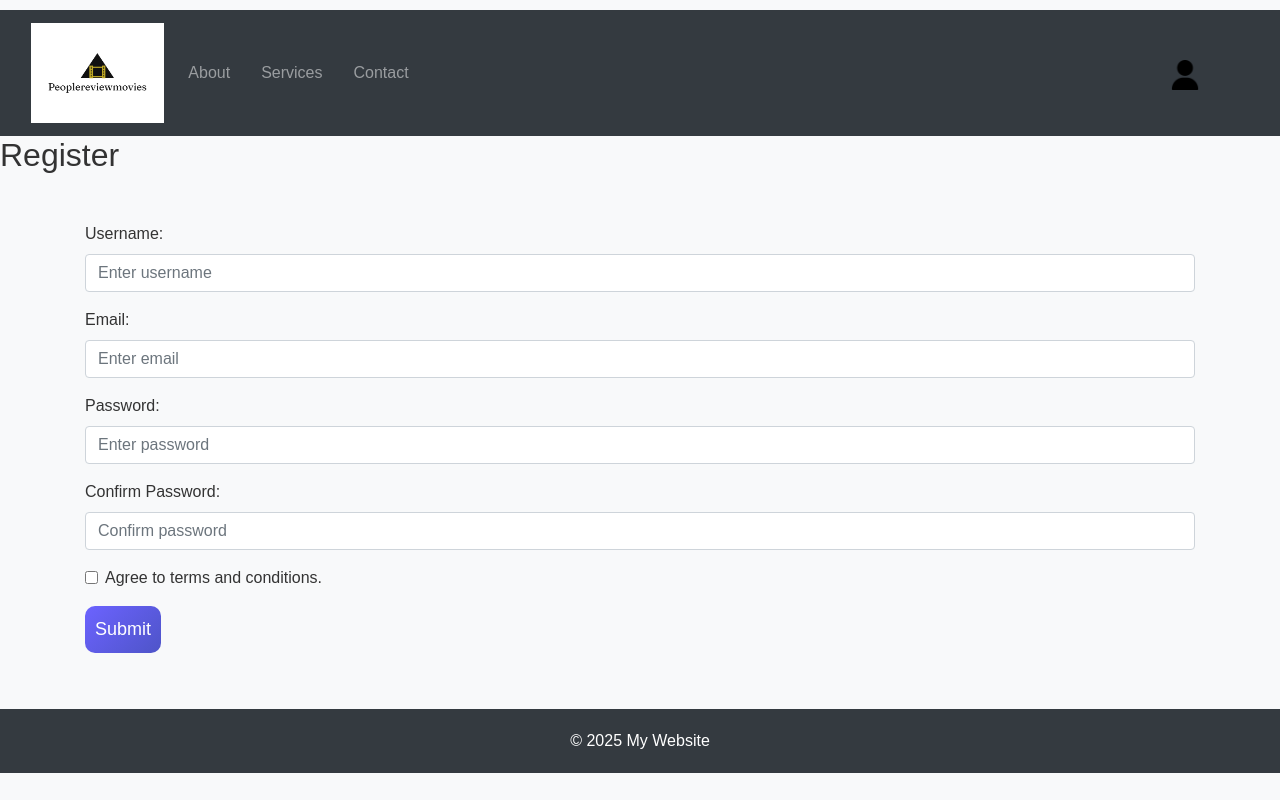
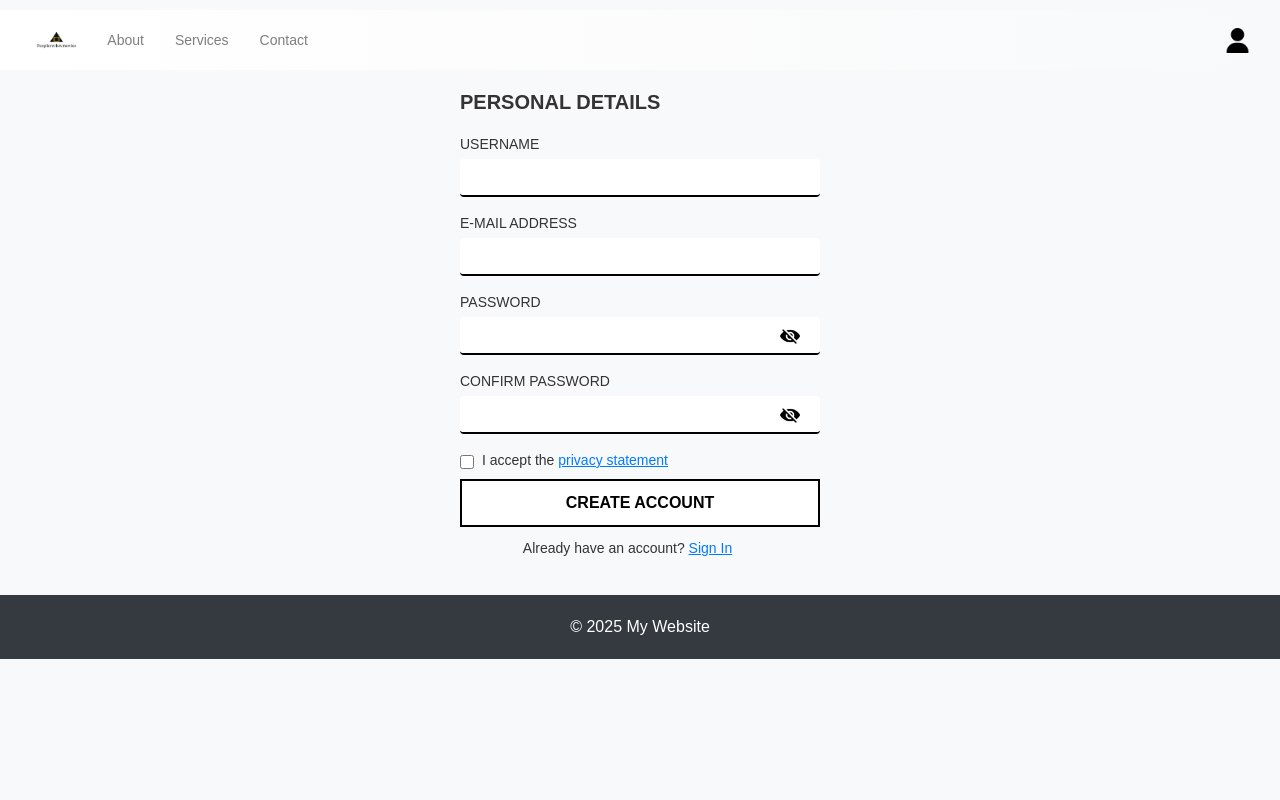
Before and after one commit to happyblue123/inf1005_food_review, a PHP site: page /register in a window 1280 px wide. Run offline with PHP 8.4, Linux system fonts and the light colour scheme; some libraries are stand-ins or nearby versions.

Commit message:
register design done

```diff
--- a/app/views/inc/header.inc.php
+++ b/app/views/inc/header.inc.php
@@ -66,41 +66,39 @@
 
 
 
-        <nav class="navbar navbar-expand-lg navbar-dark bg-dark">
+       <!-- NAVBAR -->
+       <nav class="navbar navbar-expand-lg navbar-light bg-white">
     <div class="container-fluid">
+        <!-- Logo -->
         <a class="navbar-brand" href="/home">
             <img id="logo" src="/Images/logo.png" alt="peoplereviewmovies_logo">
         </a>
 
-        <!-- Toggle Button for Mobile -->
+        <!-- Navbar Toggle Button for Mobile -->
         <button class="navbar-toggler" type="button" data-bs-toggle="collapse" data-bs-target="#navbarContent"
             aria-controls="navbarContent" aria-expanded="false" aria-label="Toggle navigation">
             <span class="navbar-toggler-icon"></span>
         </button>
 
-        <!-- Navbar Items (Collapsible) -->
+        <!-- Navbar Items Aligned to the Left -->
         <div class="collapse navbar-collapse" id="navbarContent">
-            <ul class="navbar-nav me-auto">
-                <li class="nav-item">
-                    <a class="nav-link" href="#">About</a>
-                </li>
-                <li class="nav-item">
-                    <a class="nav-link" href="#">Services</a>
-                </li>
-                <li class="nav-item">
-                    <a class="nav-link" href="#">Contact</a>
-                </li>
+            <ul class="navbar-nav ms-3"> <!-- ms-3 adds left margin for spacing -->
+                <li class="nav-item"><a class="nav-link" href="#">About</a></li>
+                <li class="nav-item"><a class="nav-link" href="#">Services</a></li>
+                <li class="nav-item"><a class="nav-link" href="#">Contact</a></li>
             </ul>
         </div>
 
-        <!-- Profile Icon (Kept Outside the Collapsible Navbar) -->
-        <div class="d-flex align-items-center">
+        <!-- Profile Icon at the Right End -->
+        <div class="user-profile">
             <a href="#" data-bs-toggle="modal" data-bs-target="#loginModal">
-                <img src="/Images/user.png" alt="User Icon" width="30" height="30" style="cursor: pointer;">
+                <img src="/Images/user.png" alt="User Icon" width="30" height="30">
             </a>
         </div>
     </div>
 </nav>
+
+
 
 
 
--- a/app/views/register.php
+++ b/app/views/register.php
@@ -8,55 +8,73 @@ if ($login) {
 ?>
 
 <head>
-    <?php
-    include "inc/head.inc.php"
-    ?>
+    <?php include "inc/head.inc.php"; ?>
+    <link rel="stylesheet" href="public/css/register.css">
+    <link rel="stylesheet" href="public/css/login.css">
 </head>
 
 <body>
     <?php
     if ($login) {
         include "inc/headerwlogout.inc.php";
-    }
-    else {
+    } else {
         include "inc/header.inc.php";
     }
     ?>
-    <h2>Register</h2>
+
 
     <main class="container">
+        <h2 class="form-title">PERSONAL DETAILS</h2>
         <form action='/register' method="POST">
+            <label for="username" class="form-label">USERNAME</label>
             <div class="mb-3">
-                <label for="username" class="form-label"> Username:</label>
-                <input type="text" id="username" name="username" class="form-control" placeholder="Enter username">
+                <input type="text" id="username" name="username" class="form-control">
             </div>
+
+            <label for="email" class="form-label">E-MAIL ADDRESS</label>
             <div class="mb-3">
-                <label for="email" class="form-label">Email:</label>
-                <input required maxlength="45" type="email" id="email" name="email" class="form-control"
-                    placeholder="Enter email">
+                <input required type="email" id="email" name="email" class="form-control">
             </div>
-            <div class="mb-3">
-                <label for="pwd" class="form-label">Password:</label>
-                <input required type="password" id="pwd" name="pwd" class="form-control" placeholder="Enter password">
+
+            <label for="pwd" class="form-label">PASSWORD</label>
+            <div class="mb-3 password-container">
+                <input required type="password" class="form-control" id="pwd" name="pwd">
+                <img src="/Images/hidden.png" alt="Show Password" class="eye-icon" id="eye-icon1" onclick="togglePassword('pwd', 'eye-icon1')">
             </div>
-            <div class="mb-3">
-                <label for="pwd_confirm" class="form-label">Confirm Password:</label>
-                <input required type="password" id="pwd_confirm" name="pwd_confirm" class="form-control"
-                    placeholder="Confirm password">
+
+            <label for="pwd_confirm" class="form-label">CONFIRM PASSWORD</label>
+            <div class="mb-3 password-container">
+                <input required type="password" class="form-control" id="pwd_confirm" name="pwd_confirm">
+                <img src="/Images/hidden.png" alt="Show Password" class="eye-icon" id="eye-icon2" onclick="togglePassword('pwd_confirm', 'eye-icon2')">
             </div>
-            <div class="mb-3 form-check">
-                <input required type="checkbox" name="agree" id="agree" class="form-check-input">
-                <label class="form-check-label" for="agree">
-                    Agree to terms and conditions.
-                </label>
+
+            <div class="checkbox-container">
+                <input required type="checkbox" id="agree" name="agree">
+                <label for="agree">I accept the <a href="#" class="privacy-link">privacy statement</a></label>
             </div>
-            <div class="mb-3">
-                <button type="submit" class="btn btn-primary">Submit</button>
-            </div>
+
+            <button type="submit" class="submit-btn">CREATE ACCOUNT</button>
+
+
+            <p class="text-center account-text">Already have an account? <a href="/login">Sign In</a></p>
         </form>
     </main>
 
-    <?php
-    include "inc/footer.inc.php";
-    ?>
+    <?php include "inc/footer.inc.php"; ?>
+
+
+    <script>
+        function togglePassword(inputId, eyeIconId) {
+            var passwordInput = document.getElementById(inputId);
+            var eyeIcon = document.getElementById(eyeIconId);
+
+            if (passwordInput.type === "password") {
+                passwordInput.type = "text";
+                eyeIcon.src = "/Images/eye.png"; // Change to open eye icon
+            } else {
+                passwordInput.type = "password";
+                eyeIcon.src = "/Images/hidden.png"; // Change back to hidden eye icon
+            }
+        }
+    </script>
 </body>
--- a/public/css/header.css
+++ b/public/css/header.css
@@ -4,13 +4,73 @@ img#logo{
     margin: 0 auto;
     display: block;
 }
+.navbar {
+    background: linear-gradient(90deg, #ffffffd6, #f8f9fa);
+}
+
 
 .user-icon {
     position: absolute;
-    right: 30px; /* Pushes it to the right */
+    right: 300px; /* Pushes it to the right */
     top: 50%; /* Aligns it vertically */
     transform: translateY(-50%); /* Ensures it's centered */
 }
+.user-profile img {
+    width: 25px;
+    height: 25px;
+}
+.input-group {
+    display: flex;
+    align-items: center; /* Aligns all elements properly */
+    border-bottom: 2px solid black; /* Keeps the line under the input */
+    padding: 5px;
+    width: 100%;
+    position: relative; /* Ensures proper placement */
+}
+
+.input-group input {
+    border: none;
+    outline: none;
+    flex: 1; /* Ensures input takes up the remaining space */
+    padding: 8px;
+    font-size: 16px;
+}
+
+.icon, .eye-icon {
+    margin-right: 10px; /* Adds spacing between icons and text */
+    display: flex;
+    align-items: center;
+}
+
+.eye-icon {
+    margin-left: auto; /* Moves the eye icon to the right */
+    cursor: pointer;
+}
+.input-group-text {
+    background: none !important;  /* ✅ Removes background */
+    border: none !important;  /* ✅ Removes border */
+    padding: 0; /* ✅ Ensures no extra spacing */
+}
+
+
+.navbar {
+    height: 60px; /* Adjust height as needed */
+    padding: 5px 15px; /* Reduce padding to make it more compact */
+}
+
+.navbar-brand img {
+    max-height: 40px; /* Adjust logo size */
+}
+
+.navbar-nav .nav-link {
+    font-size: 14px; /* Make text slightly smaller */
+    padding: 8px 10px; /* Reduce spacing between nav items */
+}
+
+.navbar-toggler {
+    padding: 4px 8px; /* Reduce toggle button size */
+}
+
 .navbar .d-flex {
     position: absolute;
     right: 80px;
@@ -18,18 +78,22 @@ img#logo{
 }
 /* Style the login button */
 .btn-primary {
-    background: linear-gradient(135deg, #6c63ff, #4e54c8); /* Soft gradient */
-    border: none;
-    border-radius: 10px;
+    background: white;  /* ✅ White background */
+    color: black;  /* ✅ Black text */
+    border: 2px solid black;  /* ✅ Black border */
     padding: 10px;
-    font-size: 18px;
+    font-size: 16px;
+    font-weight: bold;
     transition: 0.3s;
 }
+
 /* Button hover effect */
 .btn-primary:hover {
-    background: linear-gradient(135deg, #5a52e0, #3d45a1);
-    transform: scale(1.02);
+    background: black; /* ✅ Turn background black on hover */
+    color: white; /* ✅ Make text white on hover */
+    border: 2px solid black; /* Keep black border */
 }
+
 a.forgot-password {
     text-decoration: none; /* Default: No underline */
 
--- /dev/null
+++ b/public/css/register.css
@@ -0,0 +1,96 @@
+.container {
+    max-width: 400px;
+    margin: auto;
+    padding: 20px;
+}
+
+.form-title {
+    font-size: 20px;
+    font-weight: bold;
+    margin-bottom: 20px;
+}
+
+.form-label {
+    font-weight: normal;
+    font-size: 14px;
+    display: block;
+    margin: 8px 0 4px;
+    color: #333; /* Optional: Adjust text color */
+}
+
+
+.form-control {
+    width: 100%;
+    padding: 10px;
+    border: none;
+    border-bottom: 2px solid #000;
+    outline: none;
+    font-size: 16px;
+    position: relative;
+}
+
+
+.password-container {
+    position: relative;
+}
+
+.eye-icon {
+    position: absolute;
+    right: 10px;
+    top: 50%;
+    transform: translateY(-50%);
+    width: 20px;
+    height: 20px;
+    cursor: pointer;
+}
+
+
+.checkbox-container {
+    display: flex;
+    align-items: center;
+    margin-top: 10px;
+    font-size: 14px;
+}
+
+.checkbox-container input[type="checkbox"] {
+    width: 14px;
+    height: 14px;
+    margin-right: 8px;
+    vertical-align: middle;
+    transform: translateY(-3px);
+}
+
+.privacy-link {
+
+    text-decoration: underline;
+    font-weight: normal;
+    font-size: 14px;
+}
+
+
+
+.submit-btn {
+    width: 100%;
+    padding: 10px;
+    font-size: 16px;
+    font-weight: bold;
+    border: 2px solid black;
+    background: white;
+    cursor: pointer;
+}
+
+.submit-btn:hover {
+    background: black;
+    color: white;
+}
+
+.account-text {
+    text-align: center;
+    font-size: 14px;
+    margin-top: 10px;
+}
+
+.account-text a {
+    font-weight: normal;
+    text-decoration: underline;
+}
```
